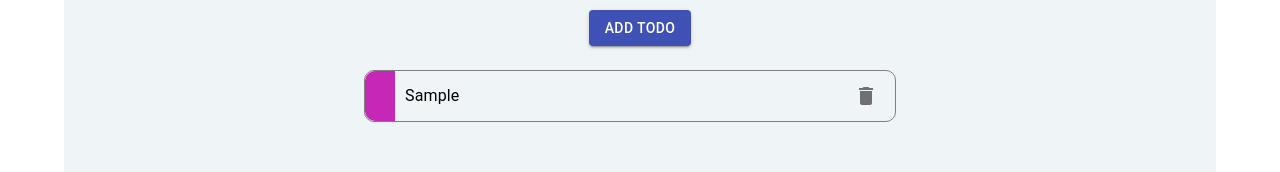
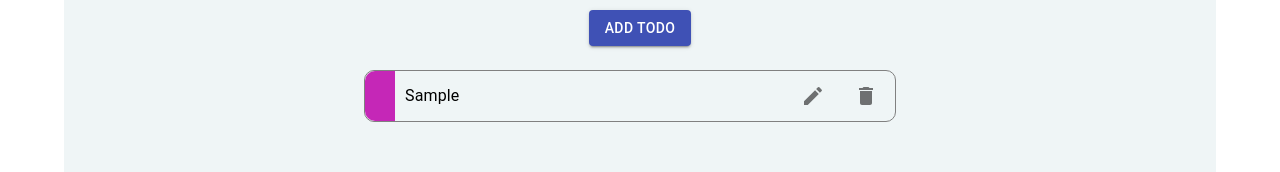
Before and after one commit to Surabhi1997mitra/TODO-LIST, a React (Create React App) app: page / in a window 1280 px wide. Both pictures are taken after typing "Sample" into the empty fields and a click on the button "ADD TODO". Shown: the part 194-366 px from the top of the page. Built offline with nearby package versions, Linux system fonts and the light colour scheme.

Commit message:
edit button added

```diff
--- a/src/components/TodoItem.tsx
+++ b/src/components/TodoItem.tsx
@@ -1,7 +1,7 @@
 // This component will display individual to-do items.
 
 import React from 'react';
-import { ListItem, ListItemText, IconButton } from '@material-ui/core';
+import { ListItem, ListItemText, IconButton, TextField } from '@material-ui/core';
 import DeleteIcon from '@material-ui/icons/Delete';
 import EditIcon from '@material-ui/icons/Edit';
 
@@ -11,17 +11,26 @@ interface TodoItemProps {
         color: string
     },
     index: number,
-    removeTodo: (index: number) => void;
+    removeTodo: (index: number) => void,
+    editTodo: (index: number, updatedTodo: string) => void,
+    editIndex: number | any,
+    setEditIndex: (index: number) => void;
 }
 
-const TodoItem: React.FC<TodoItemProps> = ({ todo, index, removeTodo }) => {
+const TodoItem: React.FC<TodoItemProps> = ({ todo, index, editTodo, removeTodo, editIndex, setEditIndex }) => {
     return (
         <ListItem style={{ borderRadius: 10, margin: "1rem 0", border: "1px solid grey", padding: 0 }}>
             <div style={{ width: 30, height: 50, marginRight: 10, borderRadius: "10px 0 0 10px", background: todo.color }}></div>
-            <ListItemText primary={todo.name} />
-            {/* <IconButton edge="end" onClick={() => removeTodo(index)} style={{ marginRight: 5 }}>
+            {editIndex === index ?
+            <TextField
+                fullWidth
+                value={todo.name}
+                onChange={(e) => editTodo(index, e.target.value)}
+            /> :
+            <ListItemText primary={todo.name} />}
+            <IconButton edge="end" onClick={() => setEditIndex(index)} style={{ marginRight: 5 }}>
                 <EditIcon />
-            </IconButton> */}
+            </IconButton>
             <IconButton edge="end" onClick={() => removeTodo(index)} style={{ marginRight: 5 }}>
                 <DeleteIcon />
             </IconButton>
--- a/src/components/TodoList.tsx
+++ b/src/components/TodoList.tsx
@@ -11,6 +11,8 @@ const TodoList: React.FC = () => {
         color: string
     }[]>([]);
 
+    const [editIndex, setEditIndex] = useState<number | null>(null);
+
     const addTodo = (todo: { name: string, color: string }) => {
         setTodos([...todos, todo]);
     };
@@ -21,13 +23,28 @@ const TodoList: React.FC = () => {
         setTodos(newTodos);
     };
 
+    const editTodo = (index: number, updatedTodo: string) => {
+        const newTodos = todos.map((todo: { name: string, color: string }, idx) => {
+            if(idx === index) return { name: updatedTodo, color: todo.color }
+            else return todo;
+        })
+        setTodos(newTodos);
+    }
+
     return (
         <div>
             <TodoForm addTodo={addTodo} />
             <List style={{ maxHeight: "60vh", paddingRight: 20, overflow: "auto"}}>
                 {todos.map((todo, index) => {
                     return (
-                        <TodoItem todo={todo} index={index} removeTodo={removeTodo} />
+                        <TodoItem
+                            todo={todo}
+                            index={index}
+                            removeTodo={removeTodo}
+                            editTodo={editTodo}
+                            editIndex={editIndex}
+                            setEditIndex={setEditIndex}
+                        />
                     )
                 })}
             </List>
```
